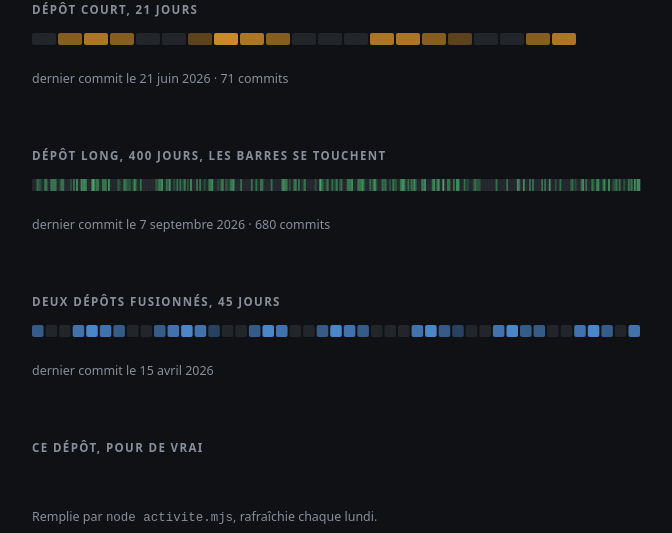
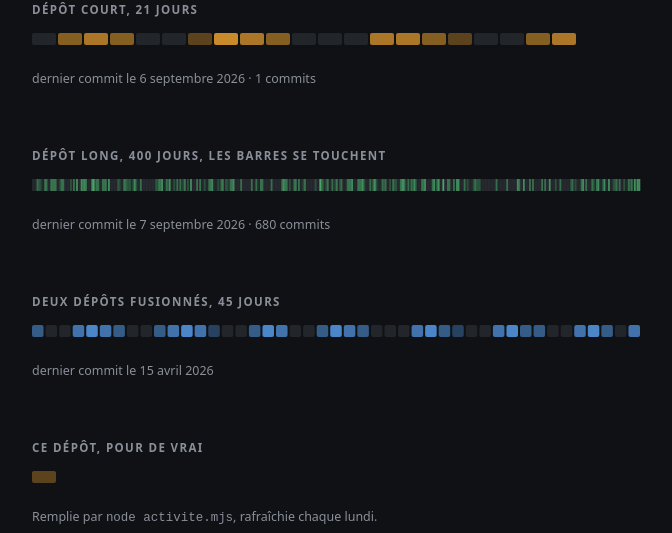
Before and after one commit to antonbrunel/ligne-activite, a plain HTML site: page demo/index.html in a window 1280 px wide. Shown: the part 175-708 px from the top of the page, without its empty margins (304-976 px from the left). Drawn offline with Linux system fonts and the light colour scheme.

Commit message:
chore(activite): la ligne de ce depot, remplie par le generateur
Co-Authored-By: Claude Opus 5 (1M context) <noreply@anthropic.com>

```diff
--- a/demo/index.html
+++ b/demo/index.html
@@ -29,7 +29,7 @@
   <section>
     <h2>Dépôt court, 21 jours</h2>
     <figure class="activite" data-debut="2026-06-01" data-jours="0,3,7,2,0,0,1,14,9,4,0,0,0,6,11,2,1,0,0,3,8" role="img" aria-label="Activité du dépôt, une barre par jour du 1er juin au 21 juin 2026."></figure>
-    <div class="statut"><span class="activite-dernier">dernier commit le 21 juin 2026</span> · <span class="activite-total">71 commits</span></div>
+    <div class="statut"><span class="activite-dernier">dernier commit le 6 septembre 2026</span> · <span class="activite-total">1 commits</span></div>
   </section>
 
   <section class="vert">
@@ -46,7 +46,7 @@
 
   <section>
     <h2>Ce dépôt, pour de vrai</h2>
-    <figure class="activite" data-cible="soi"></figure>
+    <figure class="activite" data-cible="soi" data-debut="2026-09-06" data-jours="1" role="img" aria-label="Activité du dépôt, une barre par jour du 6 septembre 2026 au 6 septembre 2026 : 1 commits, 1 jours avec au moins un commit."></figure>
     <div class="statut">Remplie par <code>node activite.mjs</code>, rafraîchie chaque lundi.</div>
   </section>
 </main>
```
